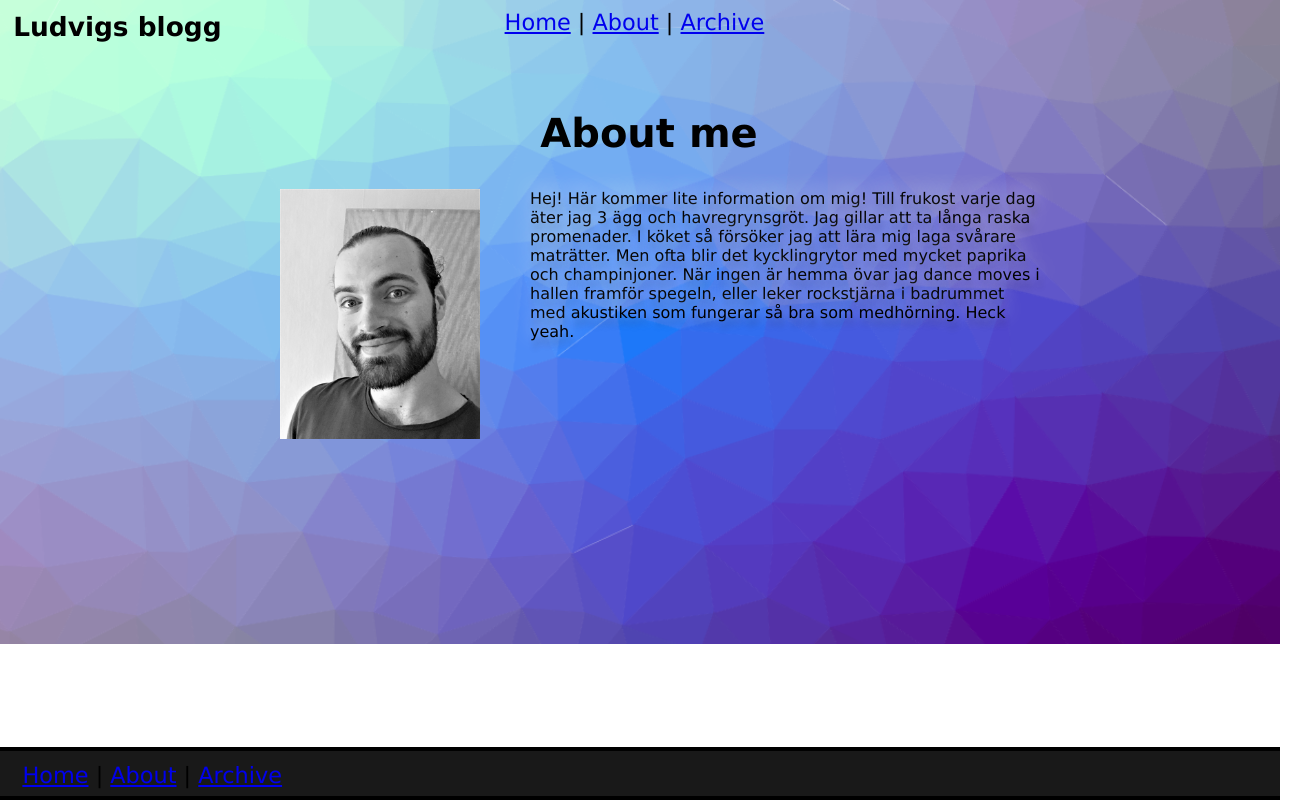
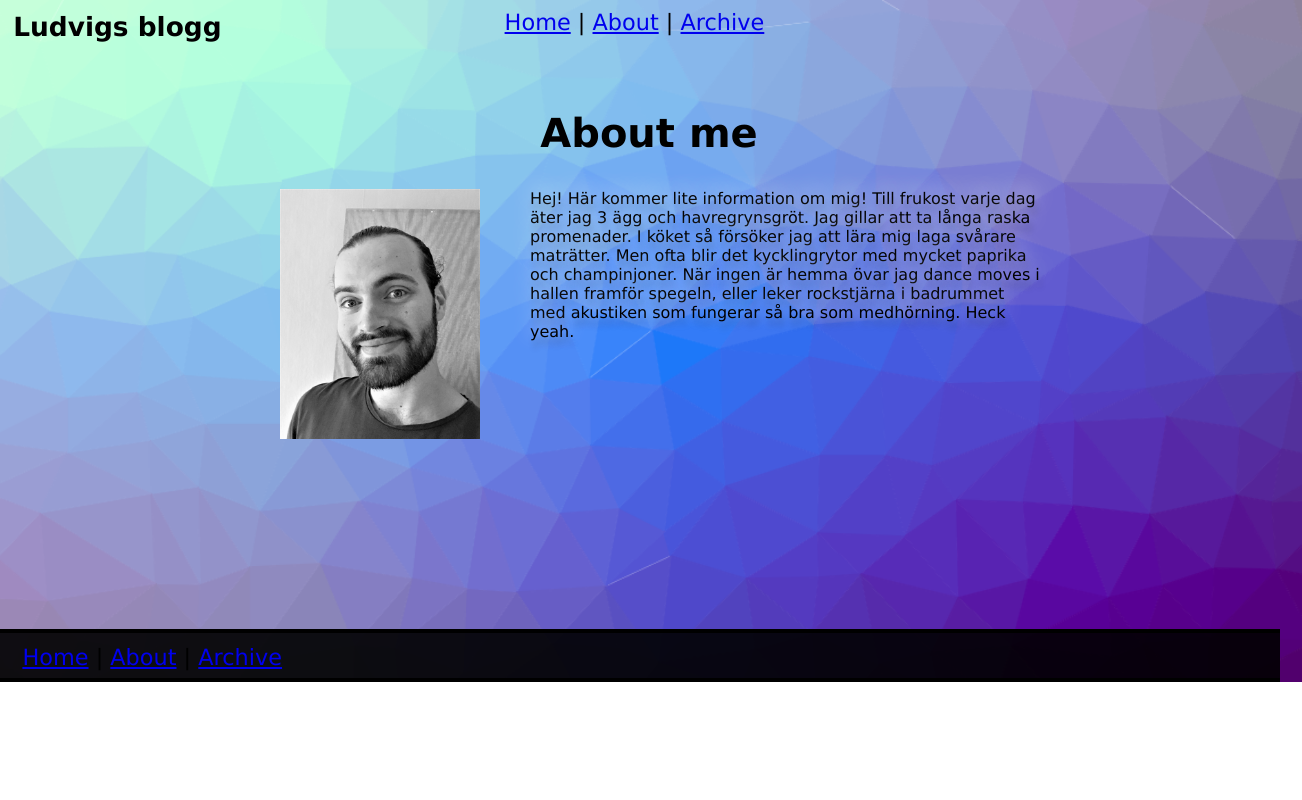
Before and after one commit to malmludvig/malmludvig.github.io, a plain HTML site: page about.html in a window 1280 px wide. Shown: the whole page, 1302 px wide, since content can reach past the window. Drawn offline with Linux system fonts and the light colour scheme.

Commit message:
Minor fixes

```diff
--- a/style.css
+++ b/style.css
@@ -71,9 +71,7 @@ footer {
   height:1.5em;
   border-bottom: 4px solid black;
   background: rgba(0, 0, 0, 0.9);
-  position: fixed;
-  bottom:0px;
-width: 100%;
+
 }
 
 
```
Also changed, not shown: index.html (+1 -1 lines).
